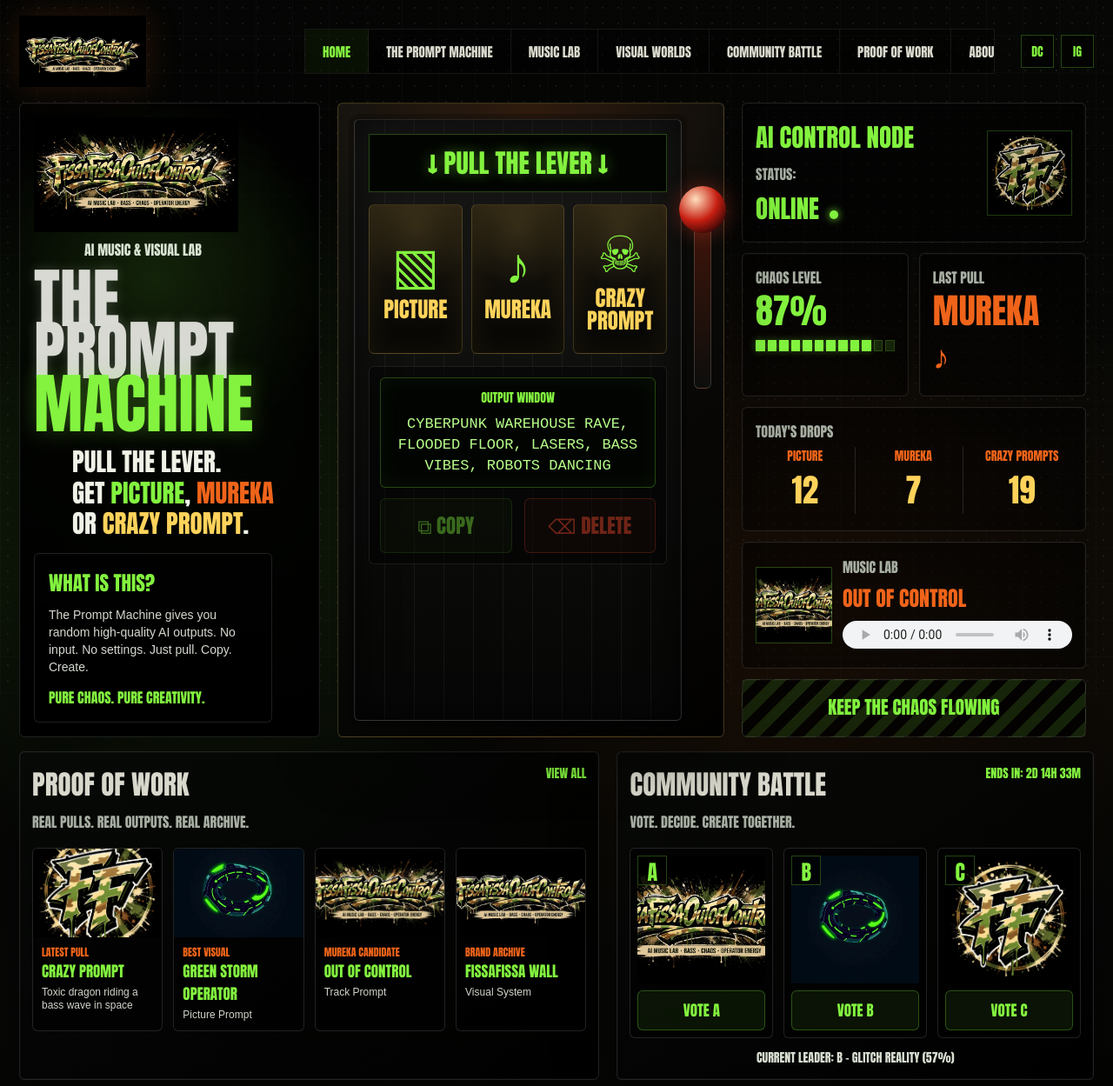
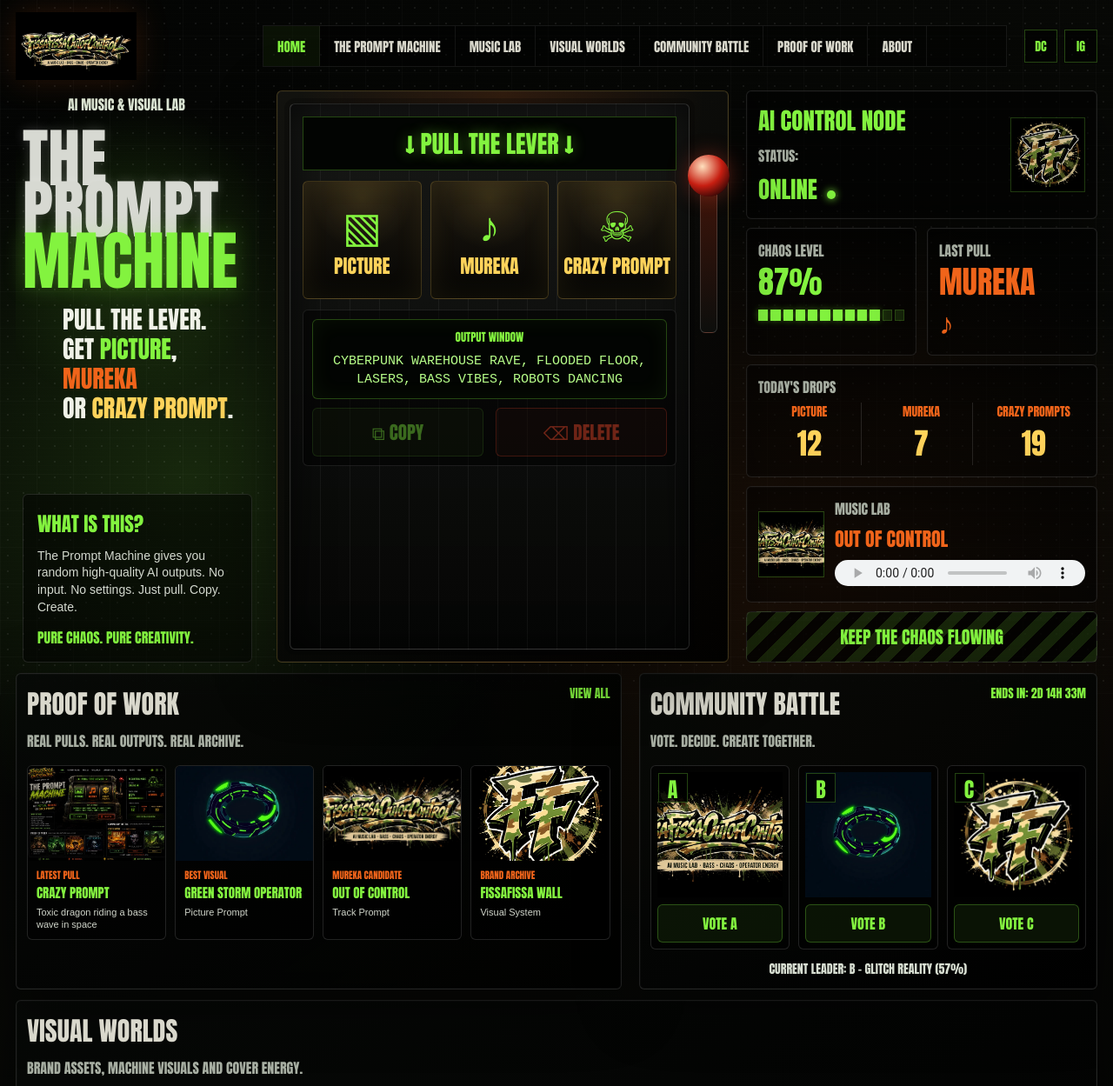
Before and after one commit to fissafissaintoki/prompt-machine-site-final, a plain HTML site: page index.html in a window 1280 px wide. Shown: the top 1249 px of the page at 87% size. Drawn offline with Linux system fonts and the light colour scheme.

Commit message:
Tighten dashboard to reference image

```diff
--- a/index.html
+++ b/index.html
@@ -8,9 +8,9 @@
   <meta name="theme-color" content="#030403" />
   <meta property="og:title" content="FissaFissa Out of Control — The Prompt Machine" />
   <meta property="og:description" content="Pull the lever. Get Picture, Mureka or Crazy Prompt." />
-  <meta property="og:image" content="assets/logo/ffooc-logo-splatter.jpg" />
+  <meta property="og:image" content="assets/reference/prompt-machine-reference.jpg" />
   <link rel="icon" href="assets/logo/ffooc-icon.jpg" />
-  <link rel="stylesheet" href="style.css?v=reference-e83fba8" />
+  <link rel="stylesheet" href="style.css?v=reference-tight-1" />
 </head>
 <body>
   <div class="noise"></div>
@@ -159,7 +159,7 @@
         </div>
         <div class="proof-grid">
           <article>
-            <img src="assets/logo/ffooc-icon.jpg" alt="" />
+            <img src="assets/reference/prompt-machine-reference.jpg" alt="" />
             <small>Latest Pull</small>
             <strong>Crazy Prompt</strong>
             <span>Toxic dragon riding a bass wave in space</span>
@@ -177,7 +177,7 @@
             <span>Track Prompt</span>
           </article>
           <article>
-            <img src="assets/logo/ffooc-logo-clean.jpg" alt="" />
+            <img src="assets/logo/ffooc-icon.jpg" alt="" />
             <small>Brand Archive</small>
             <strong>FissaFissa Wall</strong>
             <span>Visual System</span>
@@ -232,6 +232,6 @@
     </footer>
   </div>
 
-  <script src="script.js?v=reference-e83fba8"></script>
+  <script src="script.js?v=reference-tight-1"></script>
 </body>
 </html>
--- a/style.css
+++ b/style.css
@@ -77,9 +77,9 @@
 }
 
 .app-frame {
-  width: min(1536px, 100%);
+  width: min(1280px, 100%);
   margin: 0 auto;
-  padding: 18px 22px 16px;
+  padding: 14px 18px 14px;
 }
 
 .hamburger {
@@ -145,15 +145,15 @@
 
 .top-nav {
   display: grid;
-  grid-template-columns: 310px minmax(0, 1fr) 96px;
-  gap: 18px;
+  grid-template-columns: 268px minmax(0, 1fr) 88px;
+  gap: 16px;
   align-items: center;
-  height: 82px;
+  height: 78px;
 }
 
 .top-logo img {
   width: 100%;
-  height: 82px;
+  height: 78px;
   object-fit: contain;
   object-position: left center;
   display: block;
@@ -176,8 +176,8 @@
   text-decoration: none;
   text-transform: uppercase;
   white-space: nowrap;
-  padding: 0 20px;
-  min-height: 50px;
+  padding: 0 16px;
+  min-height: 46px;
   border-right: 1px solid rgba(255,255,255,.07);
   font-size: 15px;
 }
@@ -207,9 +207,9 @@
 
 .hero-dashboard {
   display: grid;
-  grid-template-columns: 28% 36% 32%;
+  grid-template-columns: 280px minmax(440px, 520px) minmax(300px, 1fr);
   gap: 20px;
-  margin-top: 18px;
+  margin-top: 12px;
   align-items: stretch;
 }
 
@@ -226,37 +226,33 @@
 }
 
 .intro-panel {
-  min-height: 560px;
+  min-height: 462px;
   display: flex;
   flex-direction: column;
-  padding: 16px;
+  padding: 4px 8px 0 8px;
+  border: 0;
   background:
-    linear-gradient(to bottom, rgba(0,0,0,.04), rgba(0,0,0,.9)),
-    radial-gradient(circle at 45% 28%, rgba(131,243,63,.18), transparent 38%),
-    rgba(0,0,0,.72);
+    radial-gradient(circle at 45% 28%, rgba(131,243,63,.12), transparent 36%),
+    transparent;
+  box-shadow: none;
 }
 
 .brand-mark {
-  width: 100%;
-  height: 132px;
-  object-fit: contain;
-  object-position: left top;
-  display: block;
-  margin-bottom: 8px;
+  display: none;
 }
 
 .labline {
-  margin: 0 0 10px 58px;
+  margin: 0 0 12px 52px;
   color: #d9e3d2;
   text-transform: uppercase;
   font-size: 16px;
 }
 
 .intro-panel h1 {
-  margin: 4px 0 20px;
+  margin: 8px 0 20px;
   text-transform: uppercase;
   line-height: .8;
-  font-size: clamp(64px, 5.9vw, 94px);
+  font-size: 74px;
 }
 
 .intro-panel h1 span {
@@ -272,10 +268,10 @@
 }
 
 .intro-kicker {
-  margin: 0 0 16px 44px;
+  margin: 0 0 16px 46px;
   color: #f0f2e8;
   text-transform: uppercase;
-  font-size: 29px;
+  font-size: 28px;
   line-height: 1.22;
 }
 
@@ -315,8 +311,8 @@
 
 .machine-panel {
   position: relative;
-  min-height: 560px;
-  padding: 18px 48px 18px 18px;
+  min-height: 462px;
+  padding: 14px 44px 14px 14px;
   border-color: rgba(255,211,91,.22);
   background:
     radial-gradient(circle at 50% 0%, rgba(240,100,26,.14), transparent 33%),
@@ -325,7 +321,7 @@
 
 .machine-shell {
   height: 100%;
-  padding: 16px;
+  padding: 14px;
   border: 1px solid rgba(255,255,255,.13);
   border-radius: 6px;
   background:
@@ -341,10 +337,10 @@
   border: 1px solid var(--line);
   color: var(--green);
   background: #020402;
-  padding: 10px;
+  padding: 9px;
   text-align: center;
   text-transform: uppercase;
-  font-size: 30px;
+  font-size: 28px;
   text-shadow: 0 0 16px rgba(131,243,63,.42);
   cursor: pointer;
 }
@@ -353,11 +349,11 @@
   display: grid;
   grid-template-columns: repeat(3, 1fr);
   gap: 10px;
-  margin-top: 14px;
+  margin-top: 12px;
 }
 
 .slot {
-  min-height: 172px;
+  min-height: 136px;
   display: grid;
   place-content: center;
   gap: 12px;
@@ -374,14 +370,14 @@
 
 .slot-symbol {
   color: var(--green);
-  font-size: 58px;
+  font-size: 48px;
   line-height: 1;
 }
 
 .slot span:last-child {
   display: block;
   text-transform: uppercase;
-  font-size: 25px;
+  font-size: 22px;
   line-height: 1.05;
 }
 
@@ -393,16 +389,16 @@
 }
 
 .machine-guts {
-  margin-top: 14px;
-  padding: 12px;
+  margin-top: 12px;
+  padding: 10px;
   border: 1px solid rgba(255,255,255,.09);
   border-radius: 6px;
   background: rgba(0,0,0,.48);
 }
 
 .output-window {
-  min-height: 118px;
-  padding: 12px;
+  min-height: 88px;
+  padding: 10px;
   border: 1px solid var(--line);
   border-radius: 6px;
   background: #020402;
@@ -414,7 +410,7 @@
   color: var(--green);
   text-align: center;
   text-transform: uppercase;
-  font-size: 14px;
+  font-size: 13px;
 }
 
 .output-content {
@@ -422,7 +418,7 @@
   text-align: center;
   text-transform: uppercase;
   font-family: "Courier New", monospace;
-  font-size: 17px;
+  font-size: 15px;
   line-height: 1.42;
 }
 
@@ -440,7 +436,7 @@
   display: grid;
   grid-template-columns: 1fr 1fr;
   gap: 14px;
-  margin-top: 12px;
+  margin-top: 10px;
 }
 
 .action-btn,
@@ -454,8 +450,8 @@
   border: 1px solid var(--line);
   color: var(--green);
   background: rgba(131,243,63,.08);
-  padding: 13px 12px;
-  font-size: 23px;
+  padding: 11px 12px;
+  font-size: 21px;
 }
 
 .action-btn.danger {
@@ -470,10 +466,10 @@
 
 .lever-rail {
   position: absolute;
-  top: 118px;
-  right: 14px;
+  top: 96px;
+  right: 12px;
   width: 20px;
-  height: 210px;
+  height: 182px;
   border: 1px solid rgba(255,255,255,.16);
   border-radius: 6px;
   background: linear-gradient(180deg, #42150a, #0d0e0c);
@@ -483,8 +479,8 @@
   position: absolute;
   top: -24px;
   left: 50%;
-  width: 54px;
-  height: 54px;
+  width: 48px;
+  height: 48px;
   border-radius: 50%;
   transform: translateX(-50%);
   background: radial-gradient(circle at 35% 28%, #ffdfbd, #c61e11 48%, #3a0806 80%);
@@ -492,19 +488,19 @@
 }
 
 .control-stack {
-  min-height: 560px;
+  min-height: 462px;
   display: grid;
-  gap: 12px;
+  gap: 10px;
 }
 
 .control-card {
-  padding: 15px;
+  padding: 13px;
   background: rgba(0,0,0,.56);
 }
 
 .ai-node {
   display: grid;
-  grid-template-columns: 1fr 98px;
+  grid-template-columns: 1fr 86px;
   gap: 12px;
   align-items: center;
 }
@@ -515,7 +511,7 @@
   margin-bottom: 8px;
   color: var(--green);
   text-transform: uppercase;
-  font-size: 29px;
+  font-size: 27px;
 }
 
 .ai-node p,
@@ -530,7 +526,7 @@
 .ai-node strong {
   color: var(--green);
   text-transform: uppercase;
-  font-size: 29px;
+  font-size: 27px;
 }
 
 .ai-node strong span {
@@ -544,8 +540,8 @@
 }
 
 .ai-node img {
-  width: 98px;
-  height: 98px;
+  width: 86px;
+  height: 86px;
   object-fit: cover;
   border: 1px solid var(--line);
   opacity: .82;
@@ -559,7 +555,7 @@
 
 .control-card > strong {
   color: var(--green);
-  font-size: 40px;
+  font-size: 36px;
   line-height: 1;
   text-transform: uppercase;
 }
@@ -569,7 +565,7 @@
 .music-note {
   display: block;
   color: var(--orange);
-  font-size: 38px;
+  font-size: 34px;
 }
 
 .chaos-bars {
@@ -612,18 +608,18 @@
 
 .drop-stats strong {
   color: var(--yellow);
-  font-size: 37px;
+  font-size: 34px;
 }
 
 .track-card {
   display: grid;
-  grid-template-columns: 88px 1fr;
+  grid-template-columns: 76px 1fr;
   gap: 12px;
   align-items: center;
 }
 
 .track-mini-cover {
-  width: 88px;
+  width: 76px;
   aspect-ratio: 1 / 1;
   border: 1px solid var(--line);
   background: url("assets/logo/ffooc-logo-splatter.jpg") center / cover no-repeat;
@@ -633,19 +629,19 @@
   margin: 0 0 8px;
   color: var(--orange);
   text-transform: uppercase;
-  font-size: 24px;
+  font-size: 22px;
 }
 
 audio {
   width: 100%;
-  height: 32px;
+  height: 30px;
 }
 
 .stripe-card {
   color: var(--green);
   text-align: center;
   text-transform: uppercase;
-  font-size: 21px;
+  font-size: 20px;
   background:
     repeating-linear-gradient(135deg, rgba(131,243,63,.14) 0 12px, rgba(0,0,0,.24) 12px 24px),
     rgba(0,0,0,.72);
@@ -653,15 +649,15 @@
 
 .work-row {
   display: grid;
-  grid-template-columns: 54% 1fr;
+  grid-template-columns: 56% 1fr;
   gap: 20px;
-  margin-top: 16px;
+  margin-top: 12px;
 }
 
 .proof-panel,
 .battle-panel,
 .visuals-strip {
-  padding: 14px;
+  padding: 12px;
 }
 
 .panel-head {
@@ -669,12 +665,12 @@
   justify-content: space-between;
   gap: 14px;
   align-items: flex-start;
-  margin-bottom: 12px;
+  margin-bottom: 10px;
 }
 
 .panel-head h2 {
   color: var(--bone);
-  font-size: 31px;
+  font-size: 30px;
 }
 
 .panel-head a,
@@ -689,7 +685,7 @@
 .battle-grid {
   display: grid;
   grid-template-columns: repeat(4, 1fr);
-  gap: 12px;
+  gap: 10px;
 }
 
 .battle-grid {
@@ -733,25 +729,25 @@
   margin-top: 8px;
   color: var(--orange);
   text-transform: uppercase;
-  font-size: 12px;
+  font-size: 11px;
 }
 
 .proof-grid strong {
   color: var(--green);
   text-transform: uppercase;
-  font-size: 17px;
+  font-size: 15px;
 }
 
 .proof-grid span {
   color: #d0d5ca;
   font-family: Arial, Helvetica, sans-serif;
-  font-size: 12px;
+  font-size: 11px;
   line-height: 1.3;
   margin-top: 4px;
 }
 
 .battle-grid article {
-  padding: 8px;
+  padding: 7px;
 }
 
 .battle-grid b {
@@ -779,7 +775,7 @@
   border: 1px solid var(--line);
   color: var(--green);
   background: rgba(131,243,63,.08);
-  font-size: 17px;
+  font-size: 16px;
 }
 
 .leader-line {
@@ -791,7 +787,7 @@
 }
 
 .visuals-strip {
-  margin-top: 16px;
+  margin-top: 12px;
 }
 
 .visual-grid {
```
Also changed, not shown: assets/reference/prompt-machine-reference.jpg (added).
